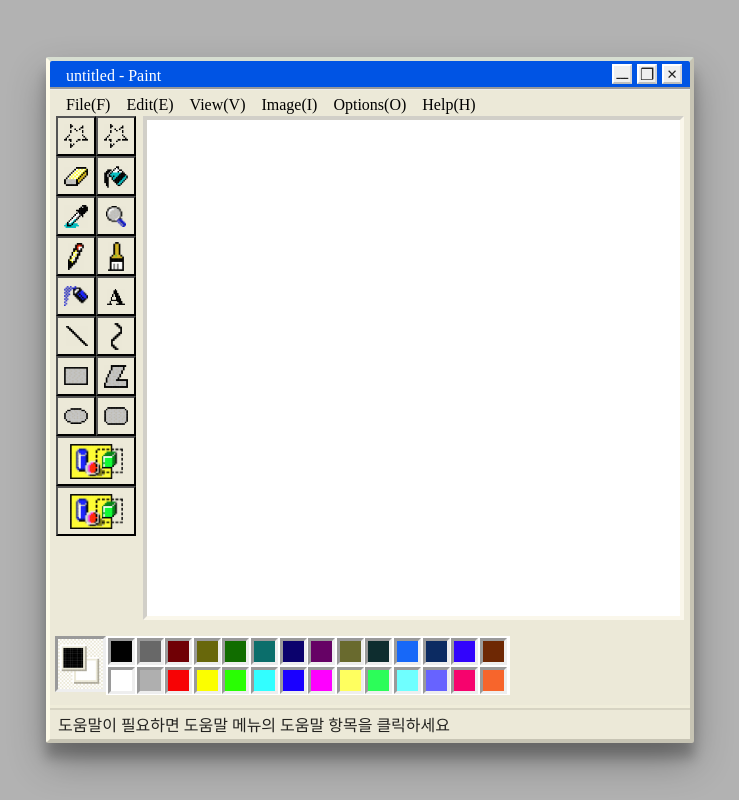
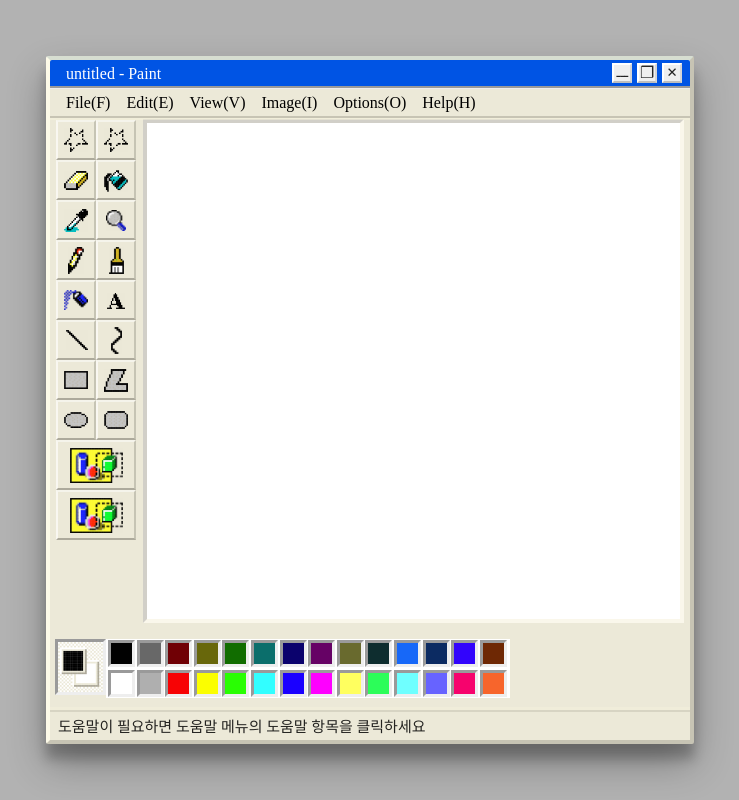
Before and after one commit to torijoolee/paint, a plain HTML site: page index.html in a window 1280 px wide. Shown: the whole page, without its empty margins (270-1009 px from the left). Drawn offline with Linux system fonts and the light colour scheme.

Commit message:
min-width

```diff
--- a/css/main.css
+++ b/css/main.css
@@ -26,6 +26,7 @@
 
 .container {
   width: 50vw;
+  min-width: 450px;
   min-height: 83vh;
   border-radius: 2px;
   background: #ece9d8;
@@ -86,10 +87,12 @@
   padding-left: 1rem;
   position: relative;
   top: 1.5px;
+  border-bottom: 4px groove;
+  border-bottom-color: hsl(50, 61%, 92%, 0.5);
+  z-index: 100;
 }
 .nav-bar li {
   padding-right: 1rem;
-  opacity: ;
 }
 
 section.side {
@@ -104,6 +107,7 @@
   flex-wrap: wrap;
   background: #ece9d8;
   padding-right: 0.4rem;
+  padding-top: 0.1rem;
 }
 .side-icons .icon {
   width: 40px;
@@ -114,8 +118,12 @@
   background-size: 68%;
   background-color: transparent;
   color: transparent;
-  /* border: none; */
+  border: 2.8px outset hsl(50, 61%, 92%, 0.5);
+  border-top-color: hsl(0, 0%, 100%, 0.5);
+  border-left-color: hsl(0, 0%, 100%, 0.65);
+  border-bottom-color: hsl(50, 61%, 92%, 0.85);
 }
+
 .side-icons .icon.icon-large {
   width: 80px;
   height: 50px;
@@ -174,4 +182,5 @@
 .footer p {
   opacity: 0.85;
   margin-top: 0.2rem;
+  font-size: 15px;
 }
--- a/index.html
+++ b/index.html
@@ -70,7 +70,7 @@
             class="icon"
             style="
               background-image: url(painticon/08.png);
-              background-size: 45%;
+              background-size: 42%;
             "
           >
             붓
```
